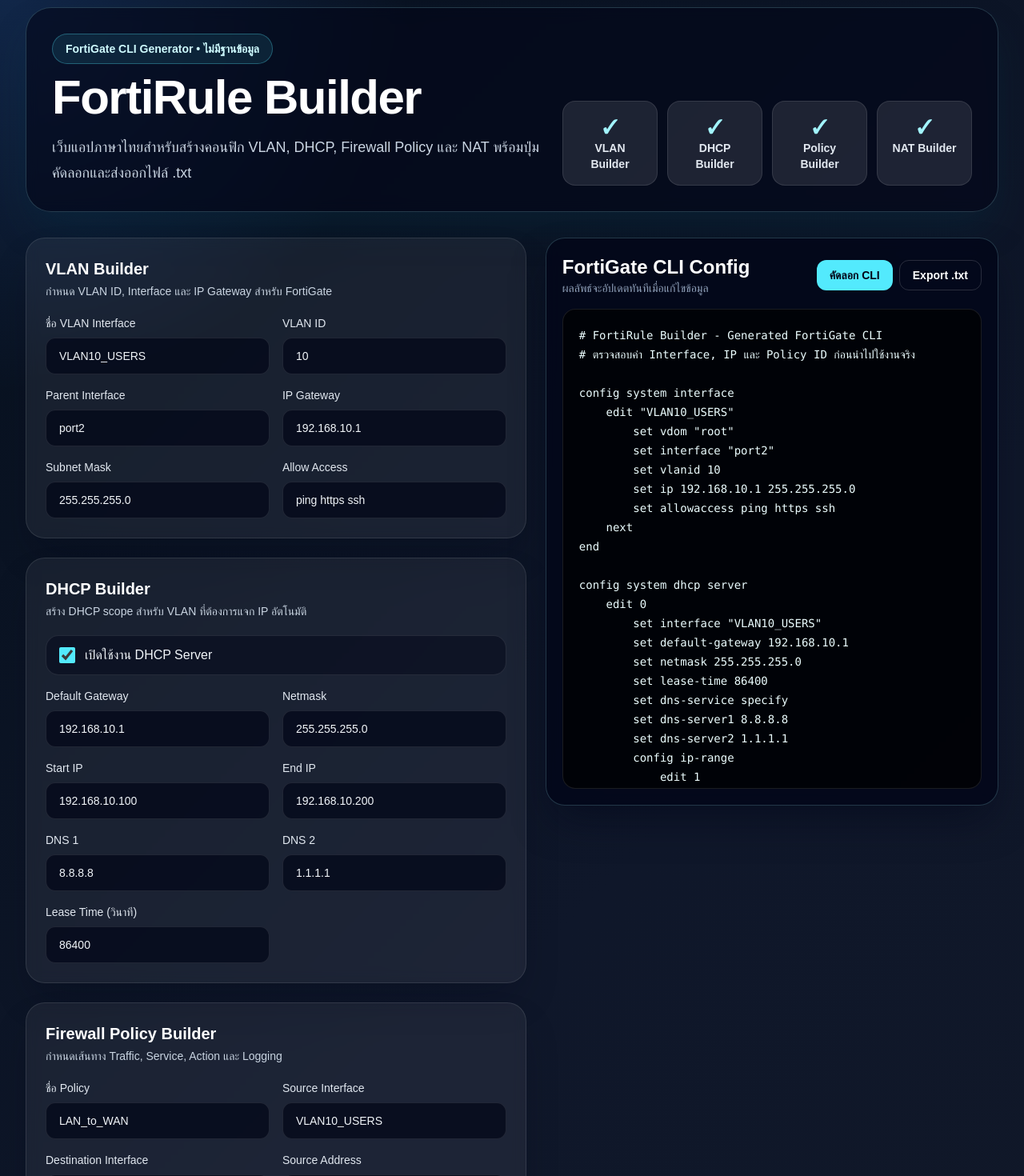
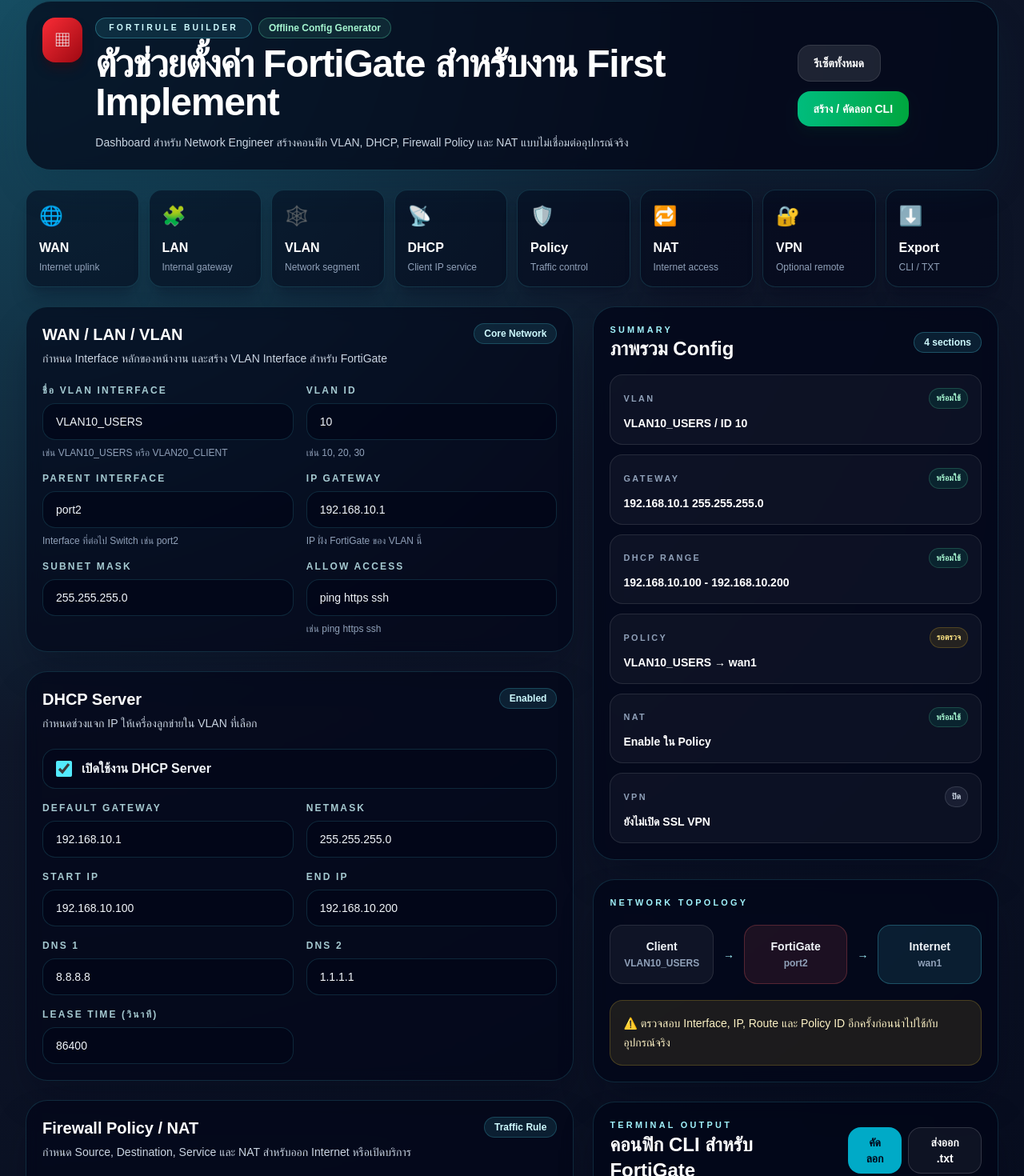
Before and after one commit to MrlonelyP/fortirule-builder, a Next.js app: page / in a window 1280 px wide. Shown: the part 23-1493 px from the top of the page at 80% size. Built offline with nearby package versions, Linux system fonts and the light colour scheme.

Commit message:
Redesign app as compact network dashboard

```diff
--- a/app/page.tsx
+++ b/app/page.tsx
@@ -1,6 +1,7 @@
 "use client";
 
-import { ChangeEvent, useMemo, useState } from "react";
+import type { ChangeEvent, ReactNode } from "react";
+import { useMemo, useState } from "react";
 
 type Vlan = {
   id: string;
@@ -48,8 +49,8 @@
 };
 
 const inputClass =
-  "w-full rounded-xl border border-white/10 bg-slate-950/70 px-4 py-3 text-sm text-slate-100 outline-none transition placeholder:text-slate-500 focus:border-cyan-300 focus:ring-2 focus:ring-cyan-300/20";
-const labelClass = "mb-2 block text-sm font-medium text-slate-200";
+  "w-full rounded-2xl border border-cyan-300/15 bg-slate-950/70 px-4 py-3 text-sm text-slate-100 outline-none transition placeholder:text-slate-500 focus:border-cyan-300 focus:ring-2 focus:ring-cyan-300/20";
+const labelClass = "mb-2 block text-xs font-bold uppercase tracking-[0.18em] text-cyan-100/80";
 
 const defaultVlan: Vlan = {
   id: "10",
@@ -96,24 +97,59 @@
   protocol: "tcp",
 };
 
-function Field({ label, children }: { label: string; children: React.ReactNode }) {
+const modules = [
+  { label: "WAN", desc: "Internet uplink", icon: "🌐" },
+  { label: "LAN", desc: "Internal gateway", icon: "🧩" },
+  { label: "VLAN", desc: "Network segment", icon: "🕸️" },
+  { label: "DHCP", desc: "Client IP service", icon: "📡" },
+  { label: "Policy", desc: "Traffic control", icon: "🛡️" },
+  { label: "NAT", desc: "Internet access", icon: "🔁" },
+  { label: "VPN", desc: "Optional remote", icon: "🔐" },
+  { label: "Export", desc: "CLI / TXT", icon: "⬇️" },
+];
+
+function Field({ label, hint, children }: { label: string; hint?: string; children: ReactNode }) {
   return (
     <label className="block">
       <span className={labelClass}>{label}</span>
       {children}
+      {hint ? <span className="mt-2 block text-xs text-slate-400">{hint}</span> : null}
     </label>
   );
 }
 
-function Card({ title, description, children }: { title: string; description: string; children: React.ReactNode }) {
+function Card({ title, description, badge, children }: { title: string; description: string; badge?: string; children: ReactNode }) {
   return (
-    <section className="rounded-3xl border border-white/10 bg-white/[0.06] p-6 shadow-2xl shadow-slate-950/30 backdrop-blur">
-      <div className="mb-5">
-        <h2 className="text-xl font-bold text-white">{title}</h2>
-        <p className="mt-1 text-sm text-slate-300">{description}</p>
+    <section className="rounded-[1.7rem] border border-cyan-300/15 bg-slate-950/65 p-5 shadow-2xl shadow-slate-950/35 backdrop-blur">
+      <div className="mb-5 flex flex-col gap-3 sm:flex-row sm:items-start sm:justify-between">
+        <div>
+          <h2 className="text-xl font-black text-white">{title}</h2>
+          <p className="mt-1 text-sm leading-6 text-slate-300">{description}</p>
+        </div>
+        {badge ? <span className="rounded-full border border-cyan-300/20 bg-cyan-300/10 px-3 py-1 text-xs font-bold text-cyan-100">{badge}</span> : null}
       </div>
       <div className="grid gap-4 md:grid-cols-2">{children}</div>
     </section>
+  );
+}
+
+function StatusCard({ title, value, status }: { title: string; value: string; status: "ok" | "wait" | "off" }) {
+  const styles = {
+    ok: "bg-emerald-400/10 text-emerald-200 border-emerald-300/20",
+    wait: "bg-amber-400/10 text-amber-200 border-amber-300/20",
+    off: "bg-slate-400/10 text-slate-300 border-slate-300/15",
+  }[status];
+
+  return (
+    <div className="rounded-2xl border border-white/10 bg-white/[0.04] p-4">
+      <div className="mb-2 flex items-center justify-between gap-3">
+        <p className="text-[0.68rem] font-black uppercase tracking-[0.22em] text-slate-400">{title}</p>
+        <span className={`rounded-full border px-2 py-1 text-[0.65rem] font-bold ${styles}`}>
+          {status === "ok" ? "พร้อมใช้" : status === "wait" ? "รอตรวจ" : "ปิด"}
+        </span>
+      </div>
+      <p className="text-sm font-bold text-white">{value}</p>
+    </div>
   );
 }
 
@@ -122,23 +158,23 @@
   const vlanId = vlan.id.trim() || "10";
   const configParts = [
     `# FortiRule Builder - Generated FortiGate CLI\n# ตรวจสอบค่า Interface, IP และ Policy ID ก่อนนำไปใช้งานจริง`,
-    `config system interface\n    edit "${vlanName}"\n        set vdom "root"\n        set interface "${vlan.interface}"\n        set vlanid ${vlanId}\n        set ip ${vlan.ip} ${vlan.mask}\n        set allowaccess ${vlan.allowAccess}\n    next\nend`,
+    `# ========== VLAN INTERFACE ==========\nconfig system interface\n    edit "${vlanName}"\n        set vdom "root"\n        set interface "${vlan.interface}"\n        set vlanid ${vlanId}\n        set ip ${vlan.ip} ${vlan.mask}\n        set allowaccess ${vlan.allowAccess}\n    next\nend`,
   ];
 
   if (dhcp.enabled) {
     configParts.push(
-      `config system dhcp server\n    edit 0\n        set interface "${vlanName}"\n        set default-gateway ${dhcp.gateway}\n        set netmask ${dhcp.netmask}\n        set lease-time ${dhcp.leaseTime}\n        set dns-service specify\n        set dns-server1 ${dhcp.dns1}\n        set dns-server2 ${dhcp.dns2}\n        config ip-range\n            edit 1\n                set start-ip ${dhcp.startIp}\n                set end-ip ${dhcp.endIp}\n            next\n        end\n    next\nend`,
+      `# ========== DHCP SERVER ==========\nconfig system dhcp server\n    edit 0\n        set interface "${vlanName}"\n        set default-gateway ${dhcp.gateway}\n        set netmask ${dhcp.netmask}\n        set lease-time ${dhcp.leaseTime}\n        set dns-service specify\n        set dns-server1 ${dhcp.dns1}\n        set dns-server2 ${dhcp.dns2}\n        config ip-range\n            edit 1\n                set start-ip ${dhcp.startIp}\n                set end-ip ${dhcp.endIp}\n            next\n        end\n    next\nend`,
     );
   }
 
   if (nat.mode === "vip") {
     configParts.push(
-      `config firewall vip\n    edit "${nat.name}"\n        set extintf "${nat.extintf}"\n        set extip ${nat.extIp}\n        set mappedip "${nat.mappedIp}"\n        set portforward enable\n        set protocol ${nat.protocol}\n        set extport ${nat.extPort}\n        set mappedport ${nat.mappedPort}\n    next\nend`,
+      `# ========== VIP / PORT FORWARD ==========\nconfig firewall vip\n    edit "${nat.name}"\n        set extintf "${nat.extintf}"\n        set extip ${nat.extIp}\n        set mappedip "${nat.mappedIp}"\n        set portforward enable\n        set protocol ${nat.protocol}\n        set extport ${nat.extPort}\n        set mappedport ${nat.mappedPort}\n    next\nend`,
     );
   }
 
   configParts.push(
-    `config firewall policy\n    edit 0\n        set name "${policy.name}"\n        set srcintf "${policy.srcintf}"\n        set dstintf "${policy.dstintf}"\n        set srcaddr "${policy.srcaddr}"\n        set dstaddr "${nat.mode === "vip" ? nat.name : policy.dstaddr}"\n        set action ${policy.action}\n        set schedule "${policy.schedule}"\n        set service "${policy.service}"\n        set logtraffic ${policy.logtraffic}\n        set nat ${policy.nat || nat.mode === "outbound" ? "enable" : "disable"}\n    next\nend`,
+    `# ========== FIREWALL POLICY ==========\nconfig firewall policy\n    edit 0\n        set name "${policy.name}"\n        set srcintf "${policy.srcintf}"\n        set dstintf "${policy.dstintf}"\n        set srcaddr "${policy.srcaddr}"\n        set dstaddr "${nat.mode === "vip" ? nat.name : policy.dstaddr}"\n        set action ${policy.action}\n        set schedule "${policy.schedule}"\n        set service "${policy.service}"\n        set logtraffic ${policy.logtraffic}\n        set nat ${policy.nat || nat.mode === "outbound" ? "enable" : "disable"}\n    next\nend`,
   );
 
   if (nat.mode === "outbound") {
@@ -155,7 +191,7 @@
   const [dhcp, setDhcp] = useState(defaultDhcp);
   const [policy, setPolicy] = useState(defaultPolicy);
   const [nat, setNat] = useState(defaultNat);
-  const [copyLabel, setCopyLabel] = useState("คัดลอก CLI");
+  const [copyLabel, setCopyLabel] = useState("คัดลอก");
 
   const generatedConfig = useMemo(() => buildConfig(vlan, dhcp, policy, nat), [vlan, dhcp, policy, nat]);
 
@@ -177,7 +213,7 @@
   const copyConfig = async () => {
     await navigator.clipboard.writeText(generatedConfig);
     setCopyLabel("คัดลอกแล้ว ✓");
-    window.setTimeout(() => setCopyLabel("คัดลอก CLI"), 1800);
+    window.setTimeout(() => setCopyLabel("คัดลอก"), 1800);
   };
 
   const exportConfig = () => {
@@ -192,58 +228,71 @@
     URL.revokeObjectURL(url);
   };
 
+  const resetAll = () => {
+    setVlan(defaultVlan);
+    setDhcp(defaultDhcp);
+    setPolicy(defaultPolicy);
+    setNat(defaultNat);
+  };
+
   return (
-    <main className="min-h-screen px-4 py-8 sm:px-6 lg:px-8">
-      <div className="mx-auto max-w-7xl">
-        <header className="mb-8 overflow-hidden rounded-[2rem] border border-cyan-200/20 bg-slate-950/60 p-8 shadow-2xl shadow-cyan-950/40 backdrop-blur">
-          <div className="flex flex-col gap-6 lg:flex-row lg:items-end lg:justify-between">
+    <main className="min-h-screen overflow-hidden bg-[radial-gradient(circle_at_top_left,#164e63_0%,#0f172a_35%,#020617_100%)] px-4 py-6 text-slate-100 sm:px-6 lg:px-8">
+      <div className="mx-auto max-w-[1500px] space-y-6">
+        <header className="flex flex-col gap-5 rounded-[2rem] border border-cyan-300/20 bg-slate-950/70 p-5 shadow-2xl shadow-cyan-950/30 backdrop-blur lg:flex-row lg:items-center lg:justify-between">
+          <div className="flex items-start gap-4">
+            <div className="grid h-14 w-14 place-items-center rounded-2xl bg-gradient-to-br from-red-500 to-red-800 text-2xl shadow-lg shadow-red-950/40">▦</div>
             <div>
-              <p className="mb-3 inline-flex rounded-full border border-cyan-300/30 bg-cyan-300/10 px-4 py-2 text-sm font-semibold text-cyan-100">
-                FortiGate CLI Generator • ไม่มีฐานข้อมูล
-              </p>
-              <h1 className="text-4xl font-black tracking-tight text-white sm:text-6xl">FortiRule Builder</h1>
-              <p className="mt-4 max-w-3xl text-lg leading-8 text-slate-300">
-                เว็บแอปภาษาไทยสำหรับสร้างคอนฟิก VLAN, DHCP, Firewall Policy และ NAT พร้อมปุ่มคัดลอกและส่งออกไฟล์ .txt
-              </p>
+              <div className="mb-2 flex flex-wrap items-center gap-2">
+                <span className="rounded-full border border-cyan-300/30 bg-cyan-300/10 px-4 py-1 text-[0.65rem] font-black uppercase tracking-[0.3em] text-cyan-100">FortiRule Builder</span>
+                <span className="rounded-full border border-emerald-300/30 bg-emerald-300/10 px-3 py-1 text-xs font-bold text-emerald-200">Offline Config Generator</span>
+              </div>
+              <h1 className="text-3xl font-black tracking-tight text-white sm:text-5xl">ตัวช่วยตั้งค่า FortiGate สำหรับงาน First Implement</h1>
+              <p className="mt-3 max-w-3xl text-sm leading-7 text-slate-300">Dashboard สำหรับ Network Engineer สร้างคอนฟิก VLAN, DHCP, Firewall Policy และ NAT แบบไม่เชื่อมต่ออุปกรณ์จริง</p>
             </div>
-            <div className="grid grid-cols-2 gap-3 text-center sm:grid-cols-4 lg:min-w-[32rem]">
-              {["VLAN", "DHCP", "Policy", "NAT"].map((item) => (
-                <div key={item} className="rounded-2xl border border-white/10 bg-white/10 p-4">
-                  <div className="text-2xl font-black text-cyan-200">✓</div>
-                  <div className="text-sm font-semibold text-slate-200">{item} Builder</div>
-                </div>
-              ))}
-            </div>
+          </div>
+          <div className="flex flex-wrap gap-3">
+            <button type="button" onClick={resetAll} className="rounded-2xl border border-white/10 bg-white/10 px-5 py-3 text-sm font-bold text-white transition hover:bg-white/15">รีเซ็ตทั้งหมด</button>
+            <button type="button" onClick={copyConfig} className="rounded-2xl bg-gradient-to-r from-emerald-500 to-green-600 px-5 py-3 text-sm font-black text-white shadow-lg shadow-emerald-950/30 transition hover:from-emerald-400 hover:to-green-500">สร้าง / คัดลอก CLI</button>
           </div>
         </header>
 
-        <div className="grid gap-6 xl:grid-cols-[1.05fr_0.95fr]">
+        <section className="grid gap-3 sm:grid-cols-2 lg:grid-cols-4 xl:grid-cols-8">
+          {modules.map((module) => (
+            <div key={module.label} className="rounded-2xl border border-cyan-300/15 bg-slate-950/55 p-4 shadow-xl shadow-slate-950/20 transition hover:-translate-y-0.5 hover:border-cyan-300/30 hover:bg-cyan-300/10">
+              <div className="mb-3 text-2xl">{module.icon}</div>
+              <p className="font-black text-white">{module.label}</p>
+              <p className="mt-1 text-xs text-slate-400">{module.desc}</p>
+            </div>
+          ))}
+        </section>
+
+        <section className="grid gap-6 xl:grid-cols-[1.15fr_0.85fr]">
           <div className="space-y-6">
-            <Card title="VLAN Builder" description="กำหนด VLAN ID, Interface และ IP Gateway สำหรับ FortiGate">
-              <Field label="ชื่อ VLAN Interface">
+            <Card title="WAN / LAN / VLAN" description="กำหนด Interface หลักของหน้างาน และสร้าง VLAN Interface สำหรับ FortiGate" badge="Core Network">
+              <Field label="ชื่อ VLAN Interface" hint="เช่น VLAN10_USERS หรือ VLAN20_CLIENT">
                 <input className={inputClass} value={vlan.name} onChange={updateVlan("name")} />
               </Field>
-              <Field label="VLAN ID">
+              <Field label="VLAN ID" hint="เช่น 10, 20, 30">
                 <input className={inputClass} value={vlan.id} onChange={updateVlan("id")} />
               </Field>
-              <Field label="Parent Interface">
+              <Field label="Parent Interface" hint="Interface ที่ต่อไป Switch เช่น port2">
                 <input className={inputClass} value={vlan.interface} onChange={updateVlan("interface")} />
               </Field>
-              <Field label="IP Gateway">
+              <Field label="IP Gateway" hint="IP ฝั่ง FortiGate ของ VLAN นี้">
                 <input className={inputClass} value={vlan.ip} onChange={updateVlan("ip")} />
               </Field>
               <Field label="Subnet Mask">
                 <input className={inputClass} value={vlan.mask} onChange={updateVlan("mask")} />
               </Field>
-              <Field label="Allow Access">
+              <Field label="Allow Access" hint="เช่น ping https ssh">
                 <input className={inputClass} value={vlan.allowAccess} onChange={updateVlan("allowAccess")} />
               </Field>
             </Card>
 
-            <Card title="DHCP Builder" description="สร้าง DHCP scope สำหรับ VLAN ที่ต้องการแจก IP อัตโนมัติ">
-              <label className="flex items-center gap-3 rounded-2xl border border-white/10 bg-slate-950/50 px-4 py-3 md:col-span-2">
+            <Card title="DHCP Server" description="กำหนดช่วงแจก IP ให้เครื่องลูกข่ายใน VLAN ที่เลือก" badge={dhcp.enabled ? "Enabled" : "Disabled"}>
+              <label className="flex items-center gap-3 rounded-2xl border border-cyan-300/15 bg-slate-950/60 px-4 py-3 md:col-span-2">
                 <input type="checkbox" checked={dhcp.enabled} onChange={updateDhcp("enabled")} className="h-5 w-5 accent-cyan-300" />
-                <span className="font-medium text-slate-100">เปิดใช้งาน DHCP Server</span>
+                <span className="font-bold text-slate-100">เปิดใช้งาน DHCP Server</span>
               </label>
               <Field label="Default Gateway">
                 <input className={inputClass} value={dhcp.gateway} onChange={updateDhcp("gateway")} />
@@ -268,7 +317,7 @@
               </Field>
             </Card>
 
-            <Card title="Firewall Policy Builder" description="กำหนดเส้นทาง Traffic, Service, Action และ Logging">
+            <Card title="Firewall Policy / NAT" description="กำหนด Source, Destination, Service และ NAT สำหรับออก Internet หรือเปิดบริการ" badge="Traffic Rule">
               <Field label="ชื่อ Policy">
                 <input className={inputClass} value={policy.name} onChange={updatePolicy("name")} />
               </Field>
@@ -278,17 +327,14 @@
               <Field label="Destination Interface">
                 <input className={inputClass} value={policy.dstintf} onChange={updatePolicy("dstintf")} />
               </Field>
+              <Field label="Service">
+                <input className={inputClass} value={policy.service} onChange={updatePolicy("service")} />
+              </Field>
               <Field label="Source Address">
                 <input className={inputClass} value={policy.srcaddr} onChange={updatePolicy("srcaddr")} />
               </Field>
               <Field label="Destination Address">
                 <input className={inputClass} value={policy.dstaddr} onChange={updatePolicy("dstaddr")} />
-              </Field>
-              <Field label="Service">
-                <input className={inputClass} value={policy.service} onChange={updatePolicy("service")} />
-              </Field>
-              <Field label="Schedule">
-                <input className={inputClass} value={policy.schedule} onChange={updatePolicy("schedule")} />
               </Field>
               <Field label="Action">
                 <select className={inputClass} value={policy.action} onChange={updatePolicy("action")}>
@@ -303,13 +349,13 @@
                   <option value="disable">disable</option>
                 </select>
               </Field>
-              <label className="flex items-center gap-3 rounded-2xl border border-white/10 bg-slate-950/50 px-4 py-3">
+              <label className="flex items-center gap-3 rounded-2xl border border-cyan-300/15 bg-slate-950/60 px-4 py-3 md:col-span-2">
                 <input type="checkbox" checked={policy.nat} onChange={updatePolicy("nat")} className="h-5 w-5 accent-cyan-300" />
-                <span className="font-medium text-slate-100">เปิด NAT ใน Policy</span>
+                <span className="font-bold text-slate-100">เปิด NAT ใน Firewall Policy</span>
               </label>
             </Card>
 
-            <Card title="NAT Builder" description="เลือก Outbound NAT หรือ Virtual IP Port Forwarding">
+            <Card title="VIP / Port Forward" description="ใช้สำหรับ Publish Server จาก Internet เข้ามายัง IP ภายใน" badge={nat.mode === "vip" ? "VIP Mode" : "Outbound NAT"}>
               <Field label="ประเภท NAT">
                 <select className={inputClass} value={nat.mode} onChange={updateNat("mode")}>
                   <option value="vip">VIP / Port Forward</option>
@@ -343,36 +389,56 @@
             </Card>
           </div>
 
-          <aside className="xl:sticky xl:top-6 xl:self-start">
-            <section className="rounded-3xl border border-cyan-200/20 bg-slate-950/80 p-5 shadow-2xl shadow-slate-950/50 backdrop-blur">
+          <aside className="space-y-6 xl:sticky xl:top-6 xl:self-start">
+            <section className="rounded-[1.7rem] border border-cyan-300/15 bg-slate-950/75 p-5 shadow-2xl shadow-slate-950/45 backdrop-blur">
+              <div className="mb-4 flex items-center justify-between">
+                <div>
+                  <p className="text-[0.68rem] font-black uppercase tracking-[0.3em] text-cyan-200">Summary</p>
+                  <h2 className="text-2xl font-black text-white">ภาพรวม Config</h2>
+                </div>
+                <span className="rounded-full border border-cyan-300/25 bg-cyan-300/10 px-3 py-1 text-xs font-bold text-cyan-100">4 sections</span>
+              </div>
+              <div className="grid gap-3 sm:grid-cols-2 xl:grid-cols-1 2xl:grid-cols-2">
+                <StatusCard title="VLAN" value={`${vlan.name} / ID ${vlan.id}`} status="ok" />
+                <StatusCard title="Gateway" value={`${vlan.ip} ${vlan.mask}`} status="ok" />
+                <StatusCard title="DHCP Range" value={`${dhcp.startIp} - ${dhcp.endIp}`} status={dhcp.enabled ? "ok" : "off"} />
+                <StatusCard title="Policy" value={`${policy.srcintf} → ${policy.dstintf}`} status="wait" />
+                <StatusCard title="NAT" value={policy.nat ? "Enable ใน Policy" : "Disable"} status={policy.nat ? "ok" : "off"} />
+                <StatusCard title="VPN" value="ยังไม่เปิด SSL VPN" status="off" />
+              </div>
+            </section>
+
+            <section className="rounded-[1.7rem] border border-cyan-300/15 bg-slate-950/75 p-5 shadow-2xl shadow-slate-950/45 backdrop-blur">
+              <p className="text-[0.68rem] font-black uppercase tracking-[0.3em] text-cyan-200">Network Topology</p>
+              <div className="mt-5 grid grid-cols-[1fr_auto_1fr_auto_1fr] items-center gap-3 text-center text-sm font-bold text-slate-100">
+                <div className="rounded-2xl border border-white/10 bg-white/[0.05] p-4">Client<br /><span className="text-xs text-slate-400">{vlan.name}</span></div>
+                <div className="text-cyan-200">→</div>
+                <div className="rounded-2xl border border-red-400/25 bg-red-400/10 p-4">FortiGate<br /><span className="text-xs text-slate-400">{vlan.interface}</span></div>
+                <div className="text-cyan-200">→</div>
+                <div className="rounded-2xl border border-cyan-300/25 bg-cyan-300/10 p-4">Internet<br /><span className="text-xs text-slate-400">{policy.dstintf}</span></div>
+              </div>
+              <div className="mt-5 rounded-2xl border border-amber-300/20 bg-amber-300/10 p-4 text-sm leading-6 text-amber-100">
+                ⚠️ ตรวจสอบ Interface, IP, Route และ Policy ID อีกครั้งก่อนนำไปใช้กับอุปกรณ์จริง
+              </div>
+            </section>
+
+            <section className="rounded-[1.7rem] border border-cyan-300/15 bg-slate-950/85 p-5 shadow-2xl shadow-slate-950/45 backdrop-blur">
               <div className="mb-4 flex flex-col gap-3 sm:flex-row sm:items-center sm:justify-between">
                 <div>
-                  <h2 className="text-2xl font-black text-white">FortiGate CLI Config</h2>
-                  <p className="text-sm text-slate-400">ผลลัพธ์จะอัปเดตทันทีเมื่อแก้ไขข้อมูล</p>
+                  <p className="text-[0.68rem] font-black uppercase tracking-[0.3em] text-cyan-200">Terminal Output</p>
+                  <h2 className="text-2xl font-black text-white">คอนฟิก CLI สำหรับ FortiGate</h2>
                 </div>
                 <div className="flex gap-2">
-                  <button
-                    type="button"
-                    onClick={copyConfig}
-                    className="rounded-xl bg-cyan-300 px-4 py-2 text-sm font-bold text-slate-950 transition hover:bg-cyan-200"
-                  >
-                    {copyLabel}
-                  </button>
-                  <button
-                    type="button"
-                    onClick={exportConfig}
-                    className="rounded-xl border border-white/15 px-4 py-2 text-sm font-bold text-white transition hover:bg-white/10"
-                  >
-                    Export .txt
-                  </button>
+                  <button type="button" onClick={copyConfig} className="rounded-2xl bg-cyan-400/80 px-4 py-2 text-sm font-black text-slate-950 transition hover:bg-cyan-300">{copyLabel}</button>
+                  <button type="button" onClick={exportConfig} className="rounded-2xl border border-white/15 bg-white/5 px-4 py-2 text-sm font-black text-white transition hover:bg-white/10">ส่งออก .txt</button>
                 </div>
               </div>
-              <pre className="max-h-[75vh] overflow-auto rounded-2xl border border-white/10 bg-black/70 p-5 text-sm leading-6 text-cyan-50 shadow-inner">
+              <pre className="max-h-[58vh] overflow-auto rounded-2xl border border-cyan-300/10 bg-black/80 p-5 text-xs leading-6 text-cyan-50 shadow-inner sm:text-sm">
                 <code>{generatedConfig}</code>
               </pre>
             </section>
           </aside>
-        </div>
+        </section>
       </div>
     </main>
   );
```
